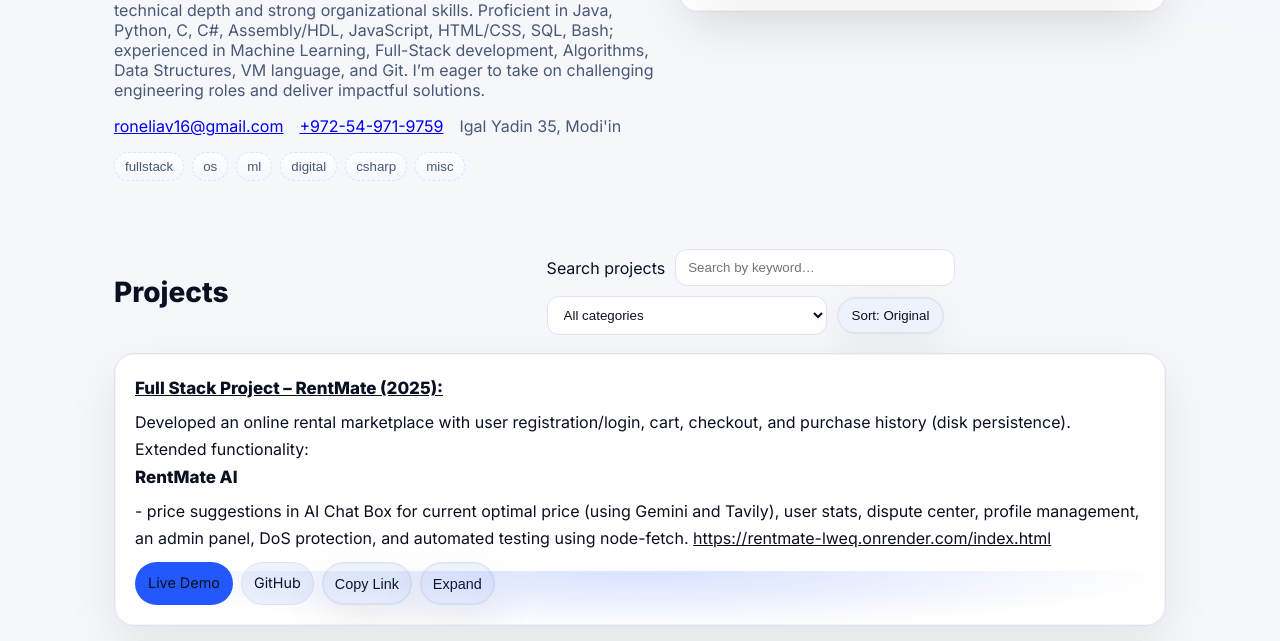
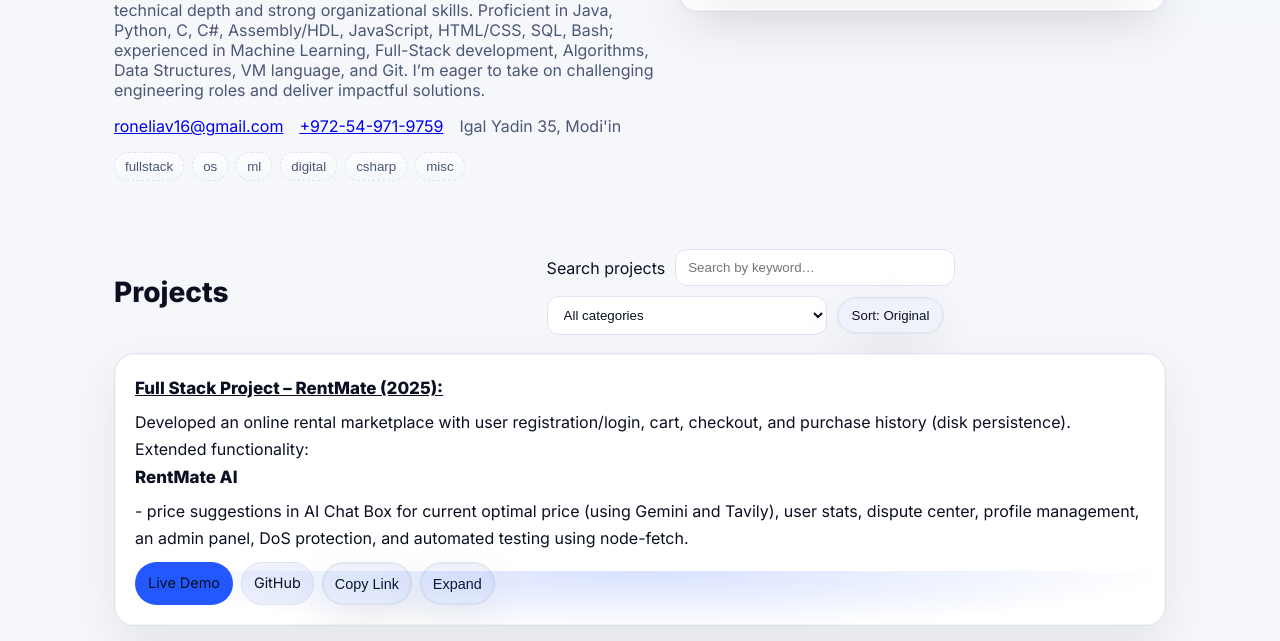
Before and after one commit to roneliav16/Resume, a plain HTML site: page index.html in a window 1280 px wide. Shown: the part 300-941 px from the top of the page. Drawn offline with Linux system fonts and the light colour scheme.

Commit message:
Update index.html

```diff
--- a/index.html
+++ b/index.html
@@ -91,7 +91,6 @@
         <strong><a href="https://rentmate-lweq.onrender.com/index.html" target="_blank" rel="noopener">Full Stack Project – RentMate (2025):</a></strong>
         Developed an online rental marketplace with user registration/login, cart, checkout, and purchase history (disk persistence). Extended functionality:
         <strong>RentMate AI </strong>- price suggestions in AI Chat Box for current optimal price (using Gemini and Tavily), user stats, dispute center, profile management, an admin panel, DoS protection, and automated testing using node-fetch.
-        https://rentmate-lweq.onrender.com/index.html
         <!-- Optional local video -->
         <!-- <div class="video-wrap"><video src="media/rentmate-demo.mp4" controls preload="none"></video></div> -->
         <div class="project-actions">
```
